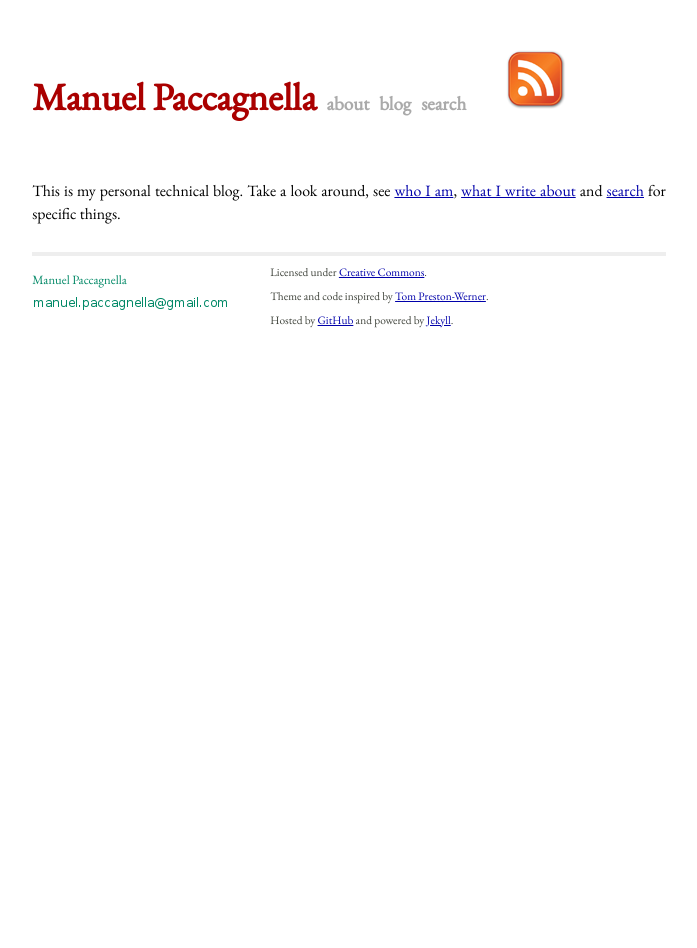
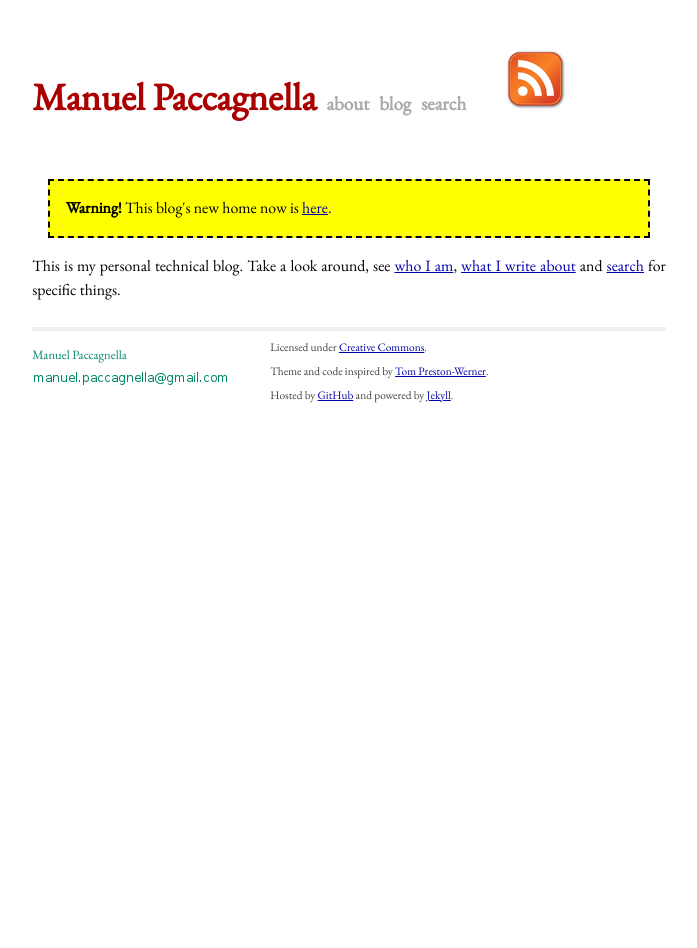
Before and after one commit to manuelp/manuelp.github.io, a Jekyll site: the page built from index.html, in a window 1280 px wide. Shown: the whole page, without its empty margins (291-988 px from the left). Built offline with Jekyll 4.4.1, drawn with Linux system fonts in a browser that asks for light colours; some web fonts are replaced; Markdown is read by kramdown in place of the engine named in the settings.

Commit message:
Added move warning in every page.

```diff
--- a/_layouts/default.html
+++ b/_layouts/default.html
@@ -58,6 +58,10 @@ title="Manuel Paccagnella" type="application/atom+xml" />
       </div>
   <![endif]-->
 
+  <p class="warning">
+    <strong>Warning!</strong> This blog's new home now is <a href="http://www.lambda-land.com/">here</a>.
+  <p>
+
   {{ content }}
 
   <div class="banner">
--- a/css/screen.css
+++ b/css/screen.css
@@ -29,6 +29,15 @@ body {
     padding: 1em;
     margin: 1em;
     border-width: 4pt;
+    border-color: black;
+    border-style: dashed;
+}
+
+.warning {
+    background: yellow;
+    padding: 1em;
+    margin: 1em;
+    border-width: 2pt;
     border-color: black;
     border-style: dashed;
 }
```
